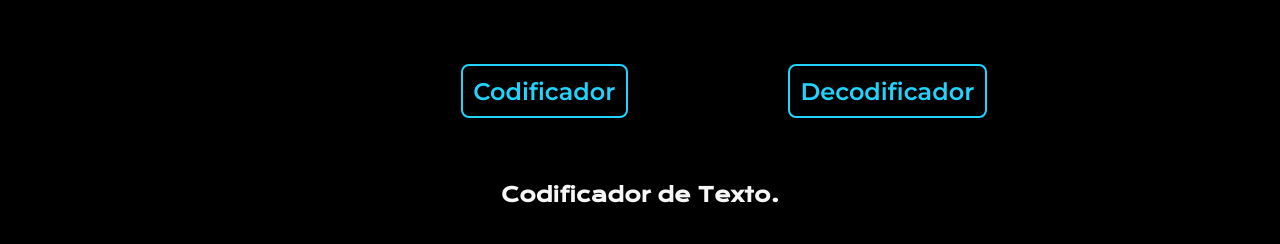
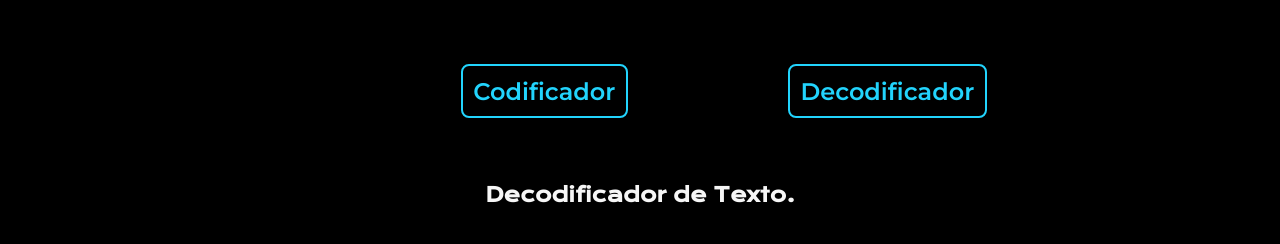
Before and after one commit to castanhadev/encrypt-text, a plain HTML site: page decrypt.html in a window 1280 px wide. Shown: the top 244 px of the page. Drawn offline with nearby package versions, Linux system fonts and the light colour scheme.

Commit message:
change text in decrypt.html -> presentation__content__title -> Codificador to Decodificador.

```diff
--- a/decrypt.html
+++ b/decrypt.html
@@ -15,7 +15,7 @@
     </header>
     <main class="presentation">
         <section class="presentation__content">
-            <h1 class="presentation__content__title">Codificador de Texto.</h1>
+            <h1 class="presentation__content__title">Decodificador de Texto.</h1>
             <textarea class="text-area" id="inputText"  placeholder="Insira o texto para codificar aqui... *Não colocar acento*"></textarea>
             <div class="button">
                 <button onclick="decodeText()" class="button-click">Descriptografar</button>
```
